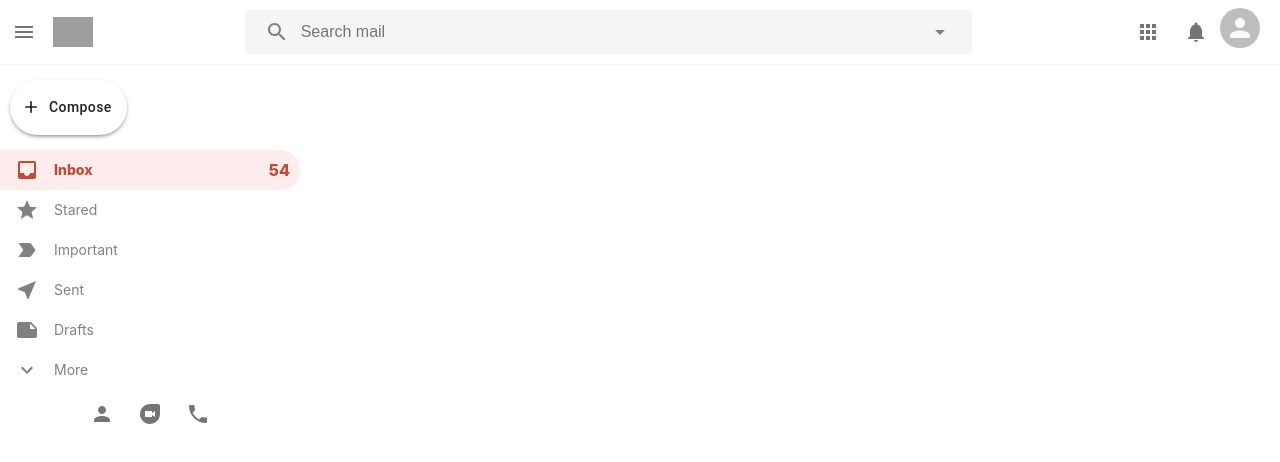
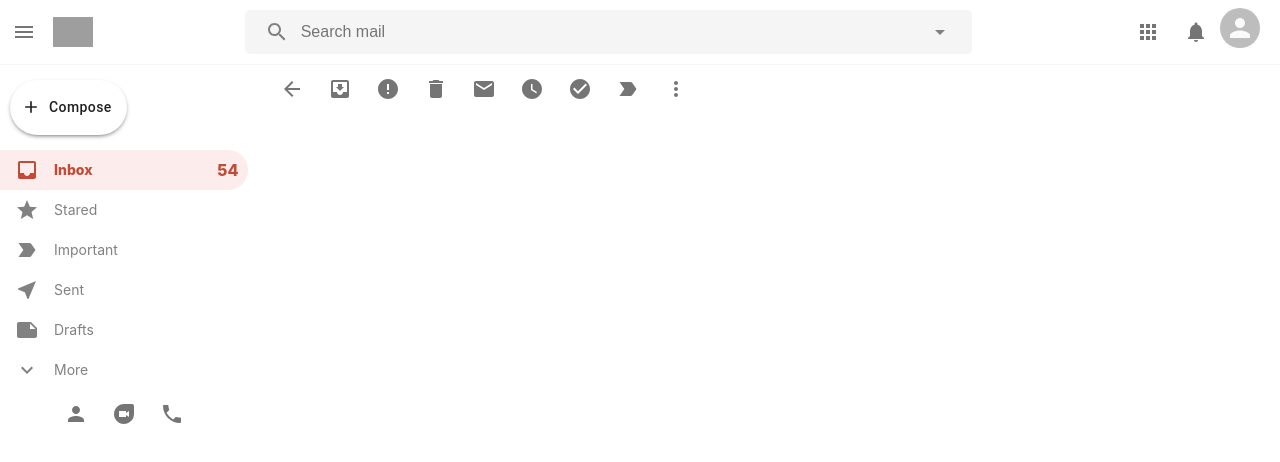
Before and after one commit to andrei-su/gmail-clone, a React (Create React App) app: page /mail in a window 1280 px wide. Shown: the top 462 px of the page. Built offline with nearby package versions, Linux system fonts and the light colour scheme; grey boxes are pictures that could not be loaded.

Commit message:
Added Mail top header

```diff
--- a/src/components/Mail/Mail.js
+++ b/src/components/Mail/Mail.js
@@ -1,10 +1,57 @@
 import React from "react";
+// Components
+import { IconButton } from "@material-ui/core";
+// Icons
+import {
+  ArrowBack,
+  CheckCircle,
+  Delete,
+  Email,
+  Error,
+  LabelImportant,
+  MoreVert,
+  MoveToInbox,
+  WatchLater,
+} from "@material-ui/icons";
 // Styles
 import "./Mail.css";
 
 function Mail() {
   return (
     <div className="mail">
+      <div className="mail__tools">
+        <div className="mail__toolsLeft">
+          <IconButton>
+            <ArrowBack />
+          </IconButton>
+          <IconButton>
+            <MoveToInbox />
+          </IconButton>
+          <IconButton>
+            <Error />
+          </IconButton>
+          <IconButton>
+            <Delete />
+          </IconButton>
+          <IconButton>
+            <Email />
+          </IconButton>
+          <IconButton>
+            <WatchLater />
+          </IconButton>
+          <IconButton>
+            <CheckCircle />
+          </IconButton>
+          <IconButton>
+            <LabelImportant />
+          </IconButton>
+          <IconButton>
+            <MoreVert />
+          </IconButton>
+        </div>
+        <div className="mail__toolsRight">
+        </div>
+      </div>
     </div>
   );
 }
```
